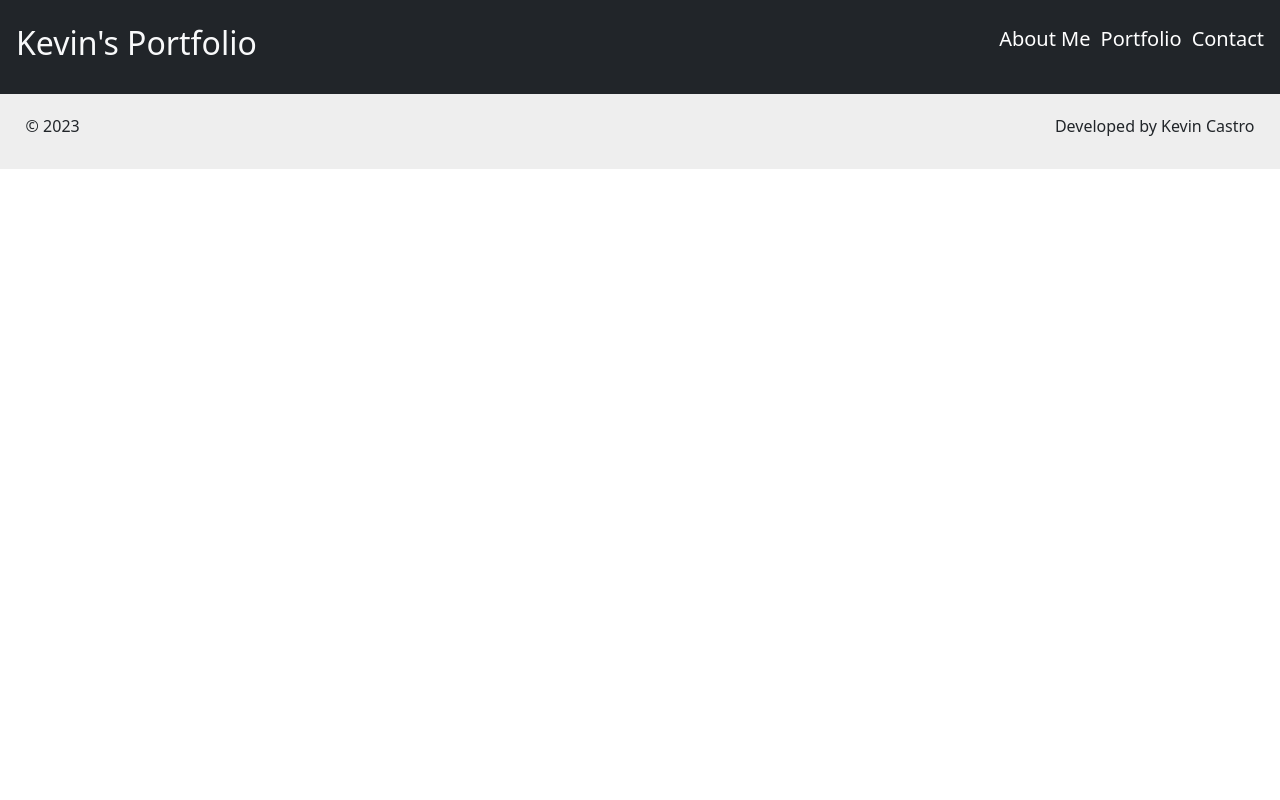
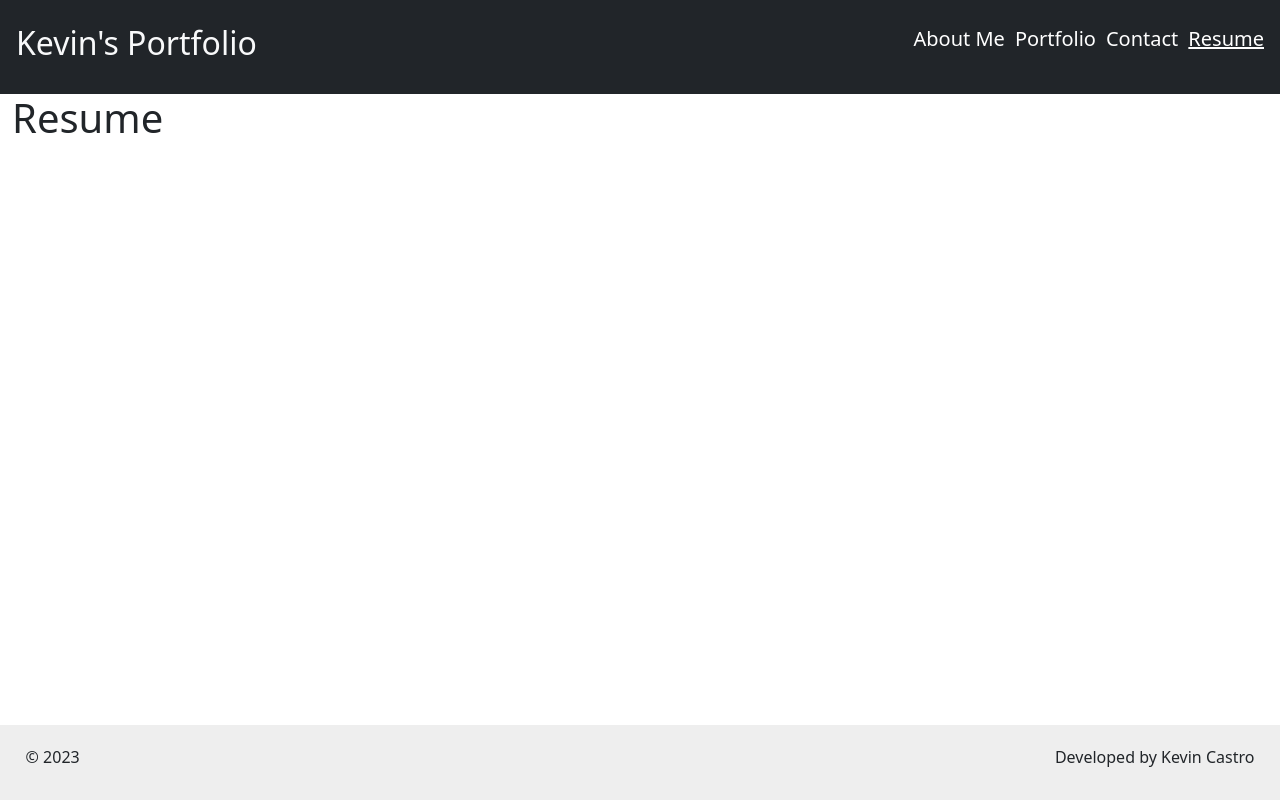
Before and after one commit to Kev-Castro/kc-porfolio-2023, a React (Vite) app: page /resume in a window 1280 px wide. Built offline with nearby package versions, Linux system fonts and the light colour scheme.

Commit message:
added resume to nav bar

```diff
--- a/src/App.jsx
+++ b/src/App.jsx
@@ -5,6 +5,7 @@ import Header from './compotents/Header'
 import About from './pages/About'
 import Portfolio from './pages/Portfolio'
 import Contact from './pages/Contact'
+import Resume from './pages/Resume'
 import Footer from './compotents/Footer'
 
 function App() {
@@ -17,6 +18,7 @@ function App() {
         <Route path="/" element={<About />} />
         <Route path="/portfolio" element={<Portfolio />} />
         <Route path="/contact" element={<Contact />} />
+        <Route path="/resume" element={<Resume />} />
       </Routes>
 
       <Footer />
--- a/src/compotents/Header.jsx
+++ b/src/compotents/Header.jsx
@@ -9,6 +9,7 @@ function Header() {
                 <NavLink to="/">About Me</NavLink>
                 <NavLink to="/portfolio">Portfolio</NavLink>
                 <NavLink to="/contact">Contact</NavLink>
+                <NavLink to="/resume">Resume</NavLink>
             </nav>
         </header>
     )
--- /dev/null
+++ b/src/pages/Resume.jsx
@@ -0,0 +1,9 @@
+function Resume() {
+    return (
+        <main className="container-fluid">
+            <h1>Resume</h1>
+        </main>
+    )
+}
+
+export default Resume
```
